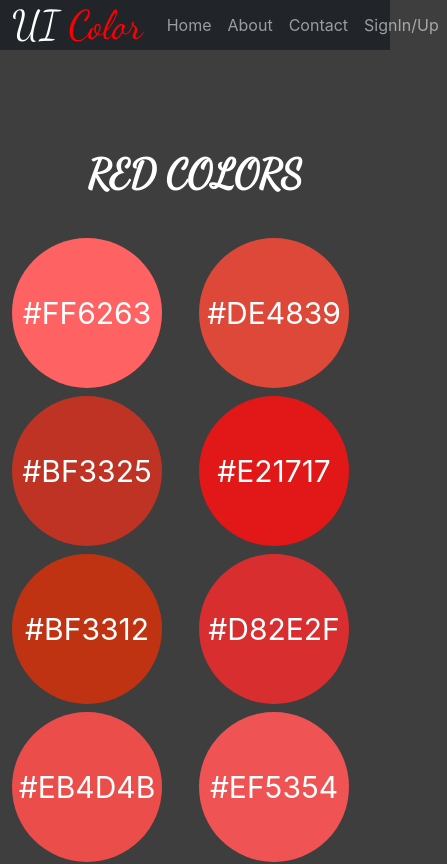
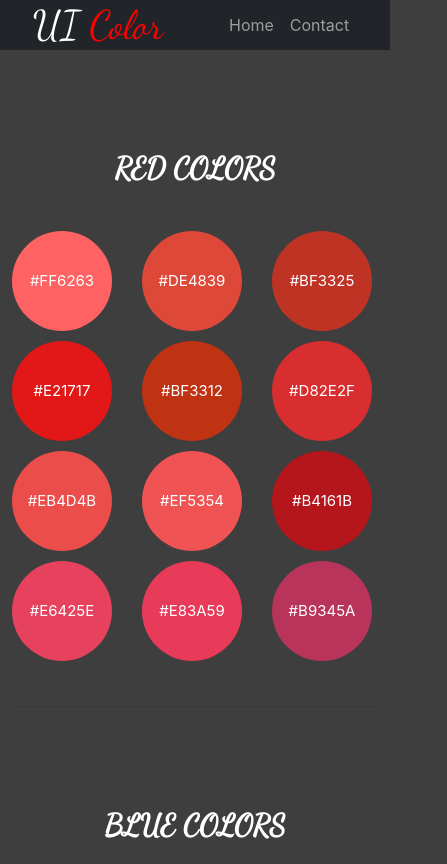
Before and after one commit to Sunil-1921/ui-color, a React (Create React App) app: page / in a window 390 px wide. Shown: the top 864 px of the page, 447 px wide, since content can reach past the window. Built offline with nearby package versions, Linux system fonts and the light colour scheme.

Commit message:
responsive css added

```diff
--- a/src/Components/Content/colors.jsx
+++ b/src/Components/Content/colors.jsx
@@ -24,7 +24,7 @@ export const Colors = () => {
                     return (
                         <>
                             <div className="container color-title" >{val.title.toUpperCase()}</div>
-                            <div className="row row-cols-2 row-cols-lg-6 g-2 g-lg-3">
+                            <div className="row  row-cols-lg-6 g-lg-3">
                                 {val.colors.map((clr, index) => {
                                     return (
                                         <>
--- a/src/Components/header.jsx
+++ b/src/Components/header.jsx
@@ -14,17 +14,14 @@ export const Header = () => {
                             <a className="nav-link" aria-current="page" href="https://sunil-1921.github.io/ui-color/">Home</a>
                         </li>
                         <li className="nav-item">
-                            <a className="nav-link" href="https://sunil-1921.github.io/ui-color/">About</a>
-                        </li>
-                        <li className="nav-item">
                             <a className="nav-link" href="https://sunil-1921.github.io/ui-color/">Contact</a>
                         </li>
                     </ul>
-                    <ul className="navbar-nav">
+                    {/* <ul className="navbar-nav">
                         <li className="nav-item">
                             <a className="nav-link" href="https://sunil-1921.github.io/ui-color/">SignIn/Up</a>
                         </li>
-                    </ul>
+                    </ul> */}
                 </div>
             </nav>
         </>
--- a/src/Sass/colors.scss
+++ b/src/Sass/colors.scss
@@ -7,6 +7,7 @@
   margin-bottom: 40px;
   font: normal normal 600 40px "Dancing Script", cursive, "Times New Roman",
     Times, sans-serif;
+  transition: all 0.3s ease-in;
 }
 
 .color {
@@ -21,3 +22,19 @@
   height: 150px;
   transition: all 0.3s ease-in;
 }
+.col {
+  margin: 5px 0;
+}
+@media only screen and (max-width: 600px) {
+  .color {
+    width: 100px;
+    height: 100px;
+    font-size: 15px;
+  }
+  .col {
+    width: 120px;
+  }
+  .color-title {
+    font-size: 30px;
+  }
+}
```
Also changed, not shown: public/manifest.json.
